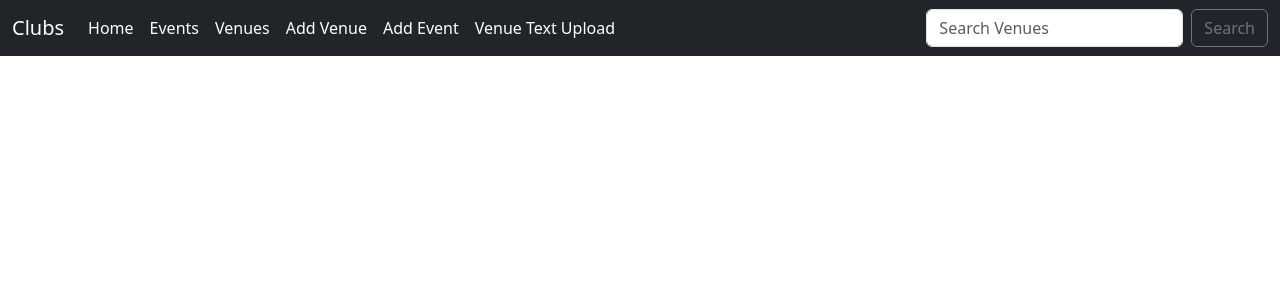
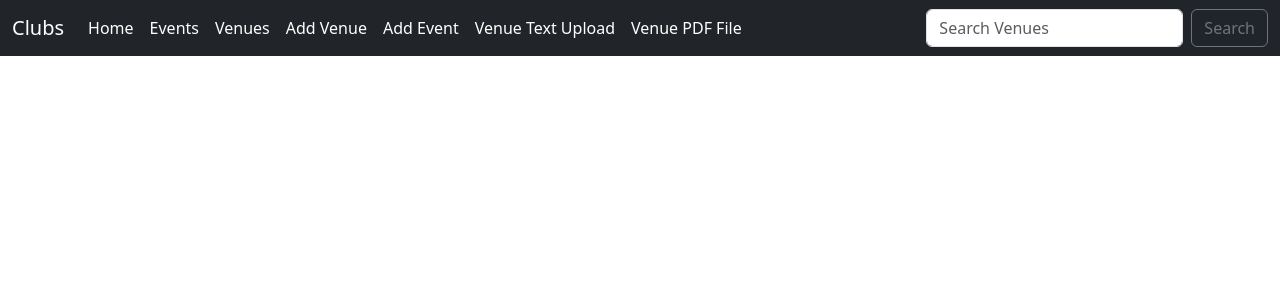
Before and after one commit to GuiFernandess7/DjangoClubApp, a Django app: template templates/events/home.html in a window 1280 px wide. Shown: the top 300 px of the page. Run offline with Django 4.2, Linux system fonts and the light colour scheme; the template is opened without the code that fills it, so the values that code supplies are empty.

Commit message:
navbar updated

```diff
--- a/templates/events/navbar.html
+++ b/templates/events/navbar.html
@@ -24,6 +24,9 @@
           <li class="nav-item">
             <a class="nav-link active" aria-current="page" href="{% url 'venue_csv' %}">Venue Text Upload</a>
           </li>
+          <li class="nav-item">
+            <a class="nav-link active" aria-current="page" href="{% url 'venue_pdf' %}">Venue PDF File</a>
+          </li>
         </ul>
         <form class="d-flex" role="search" method="POST" action="{% url 'search-venues' %}">
           {% csrf_token %}
```
